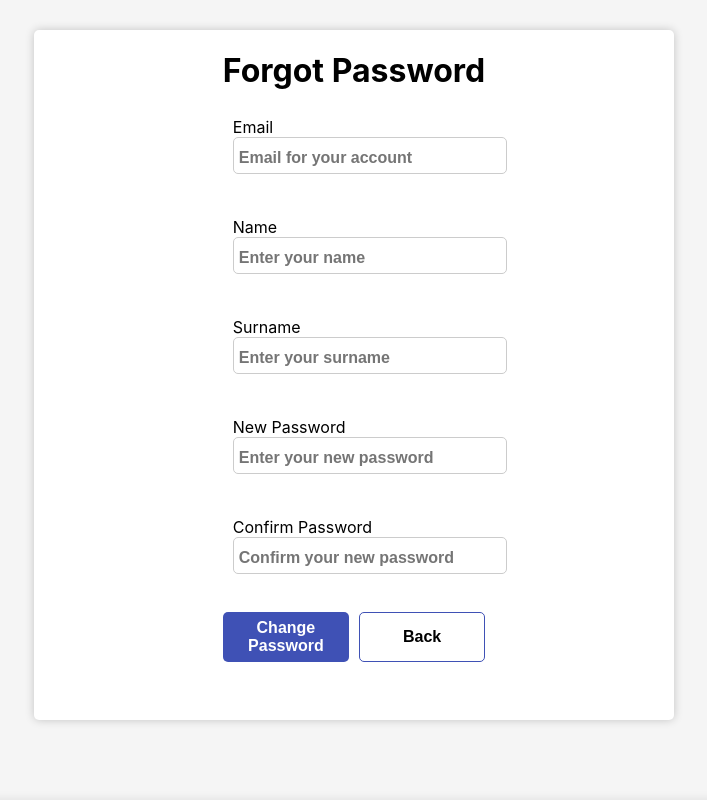
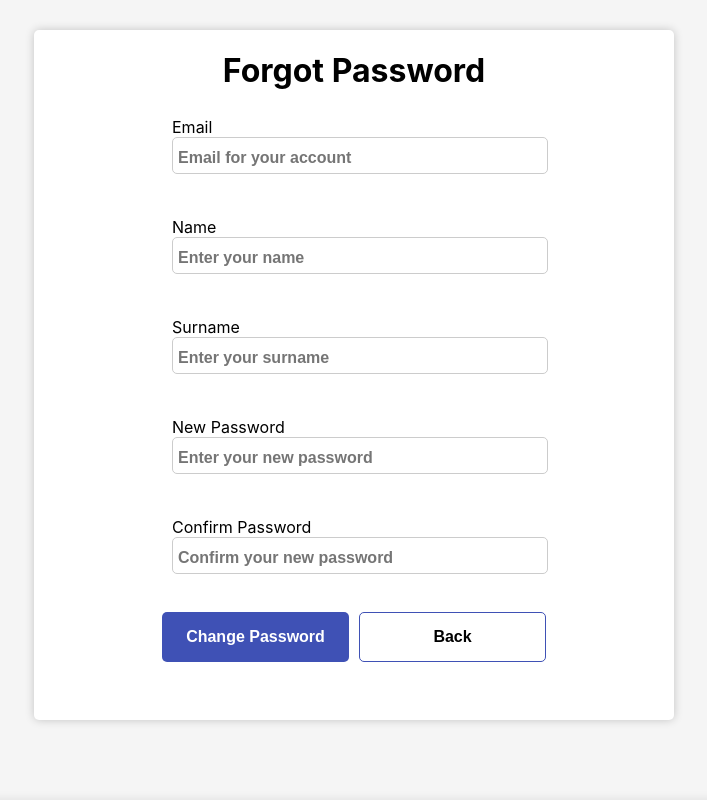
Before and after one commit to Stasnislau/embassy, a React (Create React App) app: page /forgot-password in a window 1280 px wide. Shown: the top 800 px of the page, without its empty margins (286-993 px from the left). Built offline with nearby package versions, Linux system fonts and the light colour scheme.

Commit message:
finished forgot password page

```diff
--- a/src/Pages/CreateAccountPage/index.scss
+++ b/src/Pages/CreateAccountPage/index.scss
@@ -87,21 +87,6 @@
     align-items: center;
     height: 50%;
   }
-  hr {
-    padding-left: 10px;
-    width: 100%;
-  }
-  a {
-    text-decoration: none;
-    color: #3f51b5;
-    font-size: 16px;
-    font-weight: 600;
-  }
-  .links-container {
-    display: flex;
-    flex-direction: block;
-    justify-content: space-between;
-  }
   .password-error-message {
     position: relative;
     color: red;
--- a/src/Pages/ForgotPasswordPage/index.scss
+++ b/src/Pages/ForgotPasswordPage/index.scss
@@ -1,4 +1,4 @@
-.forgot-password-container{
+.forgot-password-container {
   display: flex;
   flex-direction: column;
   justify-content: center;
@@ -11,16 +11,26 @@
     height: 100%;
     flex-direction: column;
     align-items: center;
+    justify-content: space-between;
     background-color: #fff;
     border-radius: 5px;
     box-shadow: 0 0 10px 0 rgba(0, 0, 0, 0.2);
+  }
+  form {
+    display: flex;
+    flex-direction: column;
+    width: 60%;
+    height: 100%;
+  }
   .form-control {
     padding: 5px 10px;
-      width: 100%;
     min-height: 90px;
     display: flex;
     flex-direction: column;
     justify-content: flex-start;
+  }
+  .inputs-container {
+    width: 100%;
   }
   .input-field {
     width: 100%;
@@ -73,5 +83,18 @@
     transition: 0.2s;
     box-shadow: 0 0 10px 0 rgba(0, 0, 0, 0.2);
   }
+  .links-container {
+    display: flex;
+    flex-direction: block;
+    justify-content: space-between;
+  }
+  .password-error-message {
+    position: relative;
+    color: red;
+    display: flex;
+    justify-content: center;
+    font-size: 26px;
+    font-weight: 600;
+    margin: 20px 0;
   }
 }
--- a/src/Pages/ForgotPasswordPage/index.tsx
+++ b/src/Pages/ForgotPasswordPage/index.tsx
@@ -17,7 +17,7 @@ const ForgotPassword: React.FC = () => {
       .oneOf([Yup.ref("newPassword"), null], "Passwords must match"),
   });
 
-  const handleSubmit = (values: any) => {
+  const onSubmit = (values: any) => {
     console.log(values);
   };
   const initialValues = {
@@ -31,13 +31,14 @@ const ForgotPassword: React.FC = () => {
   return (
     <div className="forgot-password-container">
       <div className="forgot-password-form-container">
+        <h1>Forgot Password</h1>
         <Formik
           validationSchema={validationSchema}
-          onSubmit={handleSubmit}
+          onSubmit={onSubmit}
           initialValues={initialValues}
         >
           <Form>
-            <h1>Forgot Password</h1>
+            <div className="inputs-container">
               <div className="form-control">
                 <label htmlFor="email">Email</label>
                 <Field
@@ -95,7 +96,7 @@ const ForgotPassword: React.FC = () => {
                 />
                 <ErrorMessage name="confirmPassword" component={TextError} />
               </div>
-
+            </div>
             <div className="buttons-container">
               <button type="submit" className="submit-button">
                 Change Password
```
Lines whose indentation alone changed are shown as unchanged.
